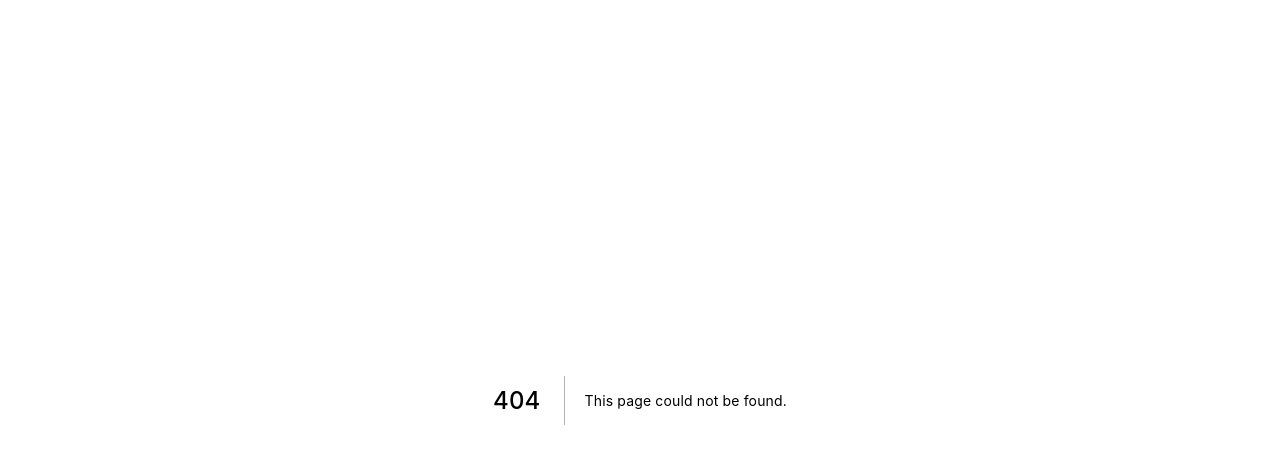
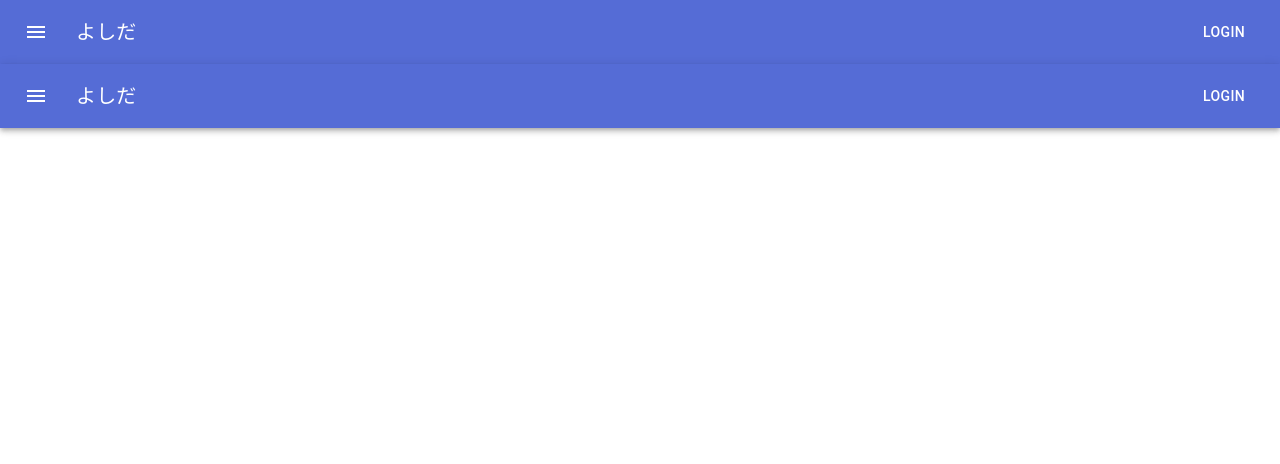
Before and after one commit to j9141997/question_service, a Next.js app: page /components/organism/header in a window 1280 px wide. Before the commit this address had no page. Shown: the top 464 px of the page. Built offline with nearby package versions, Linux system fonts and the light colour scheme.

Commit message:
add @material-ui/core

```diff
--- a/package.json
+++ b/package.json
@@ -11,6 +11,7 @@
   },
   "dependencies": {
     "@material-ui/core": "^4.11.0",
+    "@material-ui/icons": "^4.9.1",
     "axios": "^0.19.2",
     "next": "9.4.4",
     "react": "16.13.1",
--- a/src/pages/_app.tsx
+++ b/src/pages/_app.tsx
@@ -5,6 +5,7 @@ import { ThemeProvider as MaterialUIThemeProvider, Theme, createMuiTheme  } from
 import red from '@material-ui/core/colors/red';
 import { StylesProvider } from '@material-ui/styles';
 import CssBaseline from '@material-ui/core/CssBaseline';
+import Header from './components/organism/header';
 // import '../styles/global.scss';
 
 const theme: Theme = createMuiTheme({
@@ -38,6 +39,7 @@ const MyApp = ({ Component, pageProps }: AppProps): JSX.Element => {
       <MaterialUIThemeProvider theme={theme}>
         <StyledComponentsThemeProvider theme={theme}>
           <CssBaseline />
+          <Header />
           <Component {...pageProps} />
         </StyledComponentsThemeProvider>
       </MaterialUIThemeProvider>
--- /dev/null
+++ b/src/pages/components/organism/header.tsx
@@ -0,0 +1,42 @@
+import React from 'react';
+import { createStyles, makeStyles, Theme } from '@material-ui/core/styles';
+import AppBar from '@material-ui/core/AppBar';
+import Toolbar from '@material-ui/core/Toolbar';
+import Typography from '@material-ui/core/Typography';
+import Button from '@material-ui/core/Button';
+import IconButton from '@material-ui/core/IconButton';
+import MenuIcon from '@material-ui/icons/Menu';
+
+const useStyles = makeStyles((theme: Theme) =>
+  createStyles({
+    root: {
+      flexGrow: 1,
+    },
+    menuButton: {
+      marginRight: theme.spacing(2),
+    },
+    title: {
+      flexGrow: 1,
+    },
+  }),
+);
+
+export default function ButtonAppBar() {
+  const classes = useStyles();
+
+  return (
+    <div className={classes.root}>
+      <AppBar position="static">
+        <Toolbar>
+          <IconButton edge="start" className={classes.menuButton} color="inherit" aria-label="menu">
+            <MenuIcon />
+          </IconButton>
+          <Typography variant="h6" className={classes.title}>
+            よしだ
+          </Typography>
+          <Button color="inherit">Login</Button>
+        </Toolbar>
+      </AppBar>
+    </div>
+  );
+}
```
Also changed, not shown: 1 other file (tests, documents, lock files or other folders).
